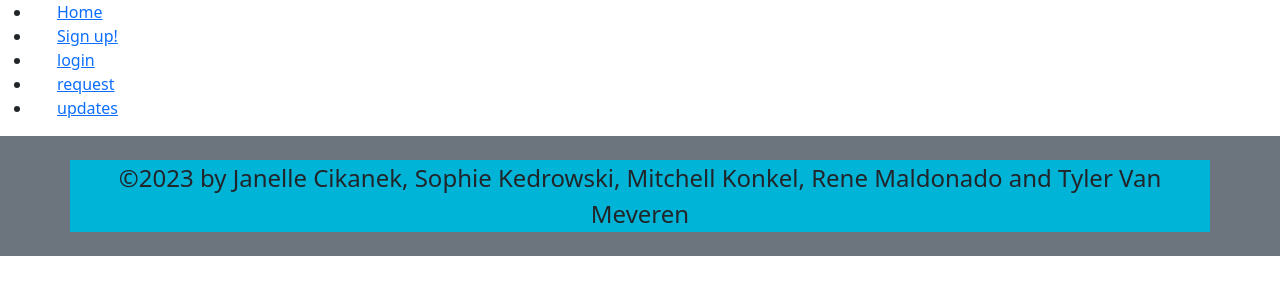
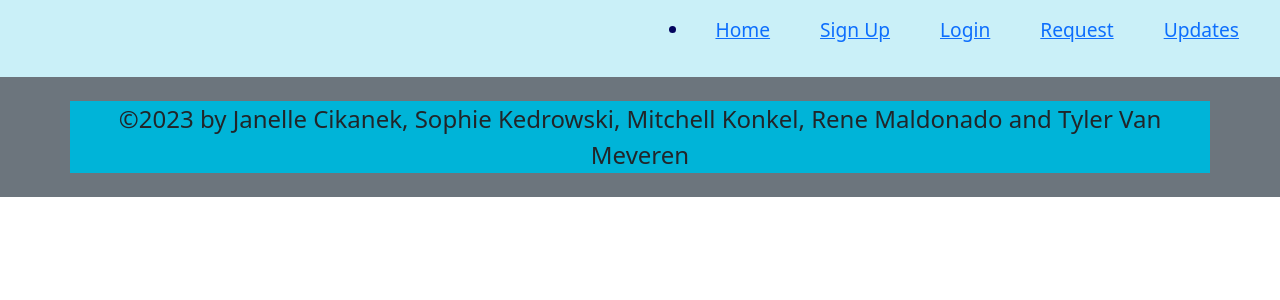
Before and after one commit to mjkonkel/helping-hands, a React (Create React App) app in the folder client/: page / in a window 1280 px wide. Shown: the top 300 px of the page. Built offline with nearby package versions, Linux system fonts and the light colour scheme.

Commit message:
nav bar updates css

```diff
--- a/client/src/components/NavBar/index.js
+++ b/client/src/components/NavBar/index.js
@@ -3,6 +3,8 @@
 // import Navbar from 'react-bootstrap/Navbar';
 import { Outlet, Link } from 'react-router-dom';
 import React from 'react'
+import "../../index.css"
+
 // import NavDropdown from 'react-bootstrap/NavDropdown';
 
 function NavbarHH() {
@@ -13,18 +15,14 @@ function NavbarHH() {
         <ul>
           <li>
             <Link to="/home">Home</Link>
-          </li>
-          <li>
-            <Link to="/signup">Sign up!</Link>
-          </li>
-          <li>
-            <Link to="/login">login</Link>
-          </li>
-          <li>
-            <Link to="/request">request</Link>
-          </li>
-          <li>
-            <Link to="/updates">updates</Link>
+
+            <Link to="/signup">Sign Up</Link>
+
+            <Link to="/login">Login</Link>
+
+            <Link to="/request">Request</Link>
+
+            <Link to="/updates">Updates</Link>
           </li>
         </ul>
       </nav>
@@ -36,5 +34,4 @@ function NavbarHH() {
 }
 
 
-
 export default NavbarHH;
--- a/client/src/index.css
+++ b/client/src/index.css
@@ -97,6 +97,20 @@ nav {
   width: 100%;
   justify-content: center;
 }
+
+/* Navigation Bar*/
+nav {
+  display: flex;
+  background-color: rgb(202, 240, 248);
+  /* justify-content: flex-end; */
+  flex-wrap: wrap;
+  /* align-items: center; */
+  color: rgb(3, 4, 94);
+  font-size: larger;
+  padding: 1rem;
+}
+
+
 
 nav a {
   padding: 6px 10px;
--- a/client/src/pages/Login.js
+++ b/client/src/pages/Login.js
@@ -2,9 +2,10 @@ import React, { useState } from 'react';
 // import "bootstrap/dist/css/bootstrap.min.css";
 import { useMutation } from '@apollo/client';
 import { LOGIN_USER } from '../utils/mutations';
-
+import "../index.css";
 import Auth from '../utils/auth';
 import Logo from "../assets/Logo.jpeg";
+
 
 const Login = (props) => {
   const [formState, setFormState] = useState({ email: '', password: '' });
--- a/client/src/pages/signup.js
+++ b/client/src/pages/signup.js
@@ -3,6 +3,7 @@ import { useMutation } from '@apollo/client';
 import { ADD_USER } from '../utils/mutations';
 import Auth from '../utils/auth';
 import Logo from "../assets/Logo.jpeg";
+import "../index.css"
 
 const Signup = () => {
   const [formState, setFormState] = useState({
```
